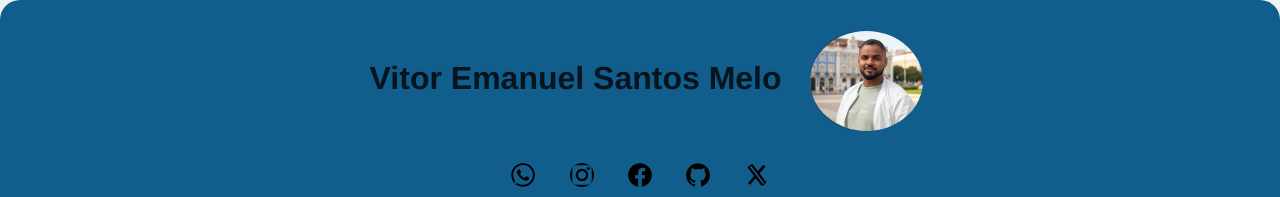
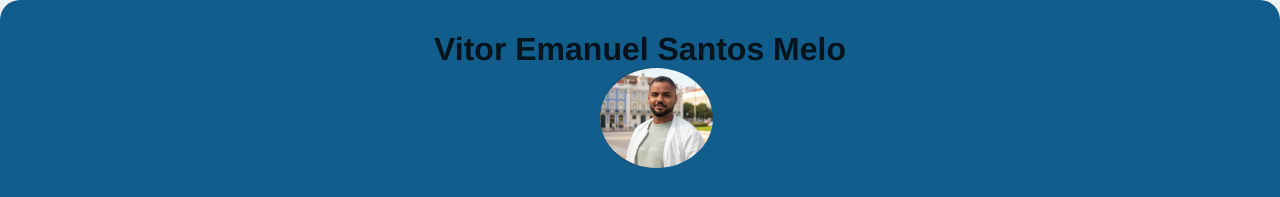
Before and after one commit to vsmelo635/portif-lio, a plain HTML site: page index.html in a window 1280 px wide. Shown: the top 197 px of the page. Drawn offline with Linux system fonts and the light colour scheme.

Commit message:
01 alteracão

```diff
--- a/index.html
+++ b/index.html
@@ -10,7 +10,7 @@
 </head>
 <body>
     <header>
-        <h1 id="meunome">Vitor Emanuel Santos Melo <div id="bola"><img src="imagens/vs.png"></div></h1>
+        <h1 id="meunome">Vitor Emanuel Santos Melo <br><div id="bola"><img src="imagens/vs.png"></div></h1>
         <nav>
             <ul>
                 <li><a href="https://wa.me/351963019305" target="_blank"><img src="imagens/whatsapp.png"></i></a></li>
@@ -25,7 +25,7 @@
     <main>
         <section>
             <h2>Sobre Mim</h2>
-            <p>Olá! Eu sou o Vitor,iniciante na programação, mas estou super empolgado para aprender mais. Tenho muita vontade de criar projetos incríveis e dominar essa área!.</p>
+            <p>Olá! Eu sou o Vitor, iniciante na programação, mas estou super empolgado para aprender mais. Tenho muita vontade de criar projetos incríveis e dominar essa área!.</p>
         </section>
         <section>
             <h2>Projetos</h2>
```
